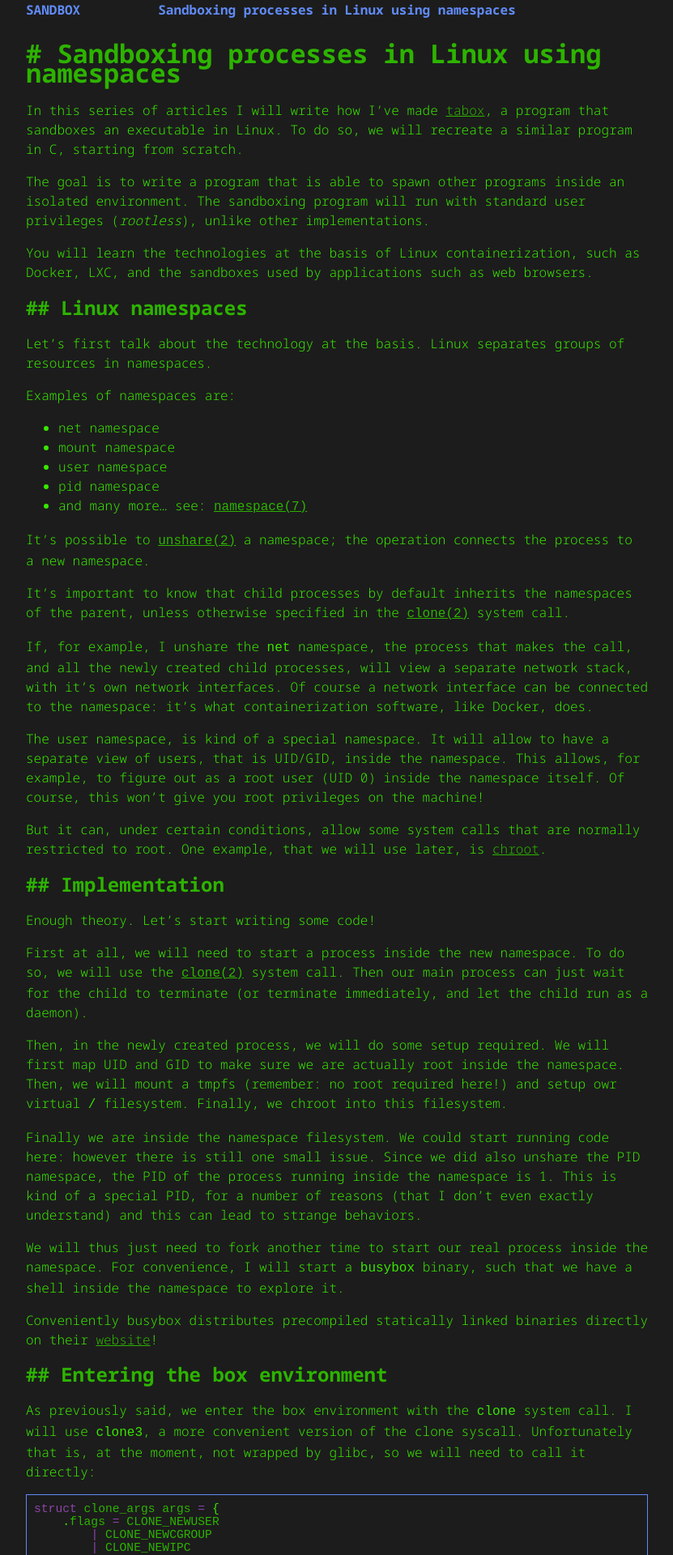
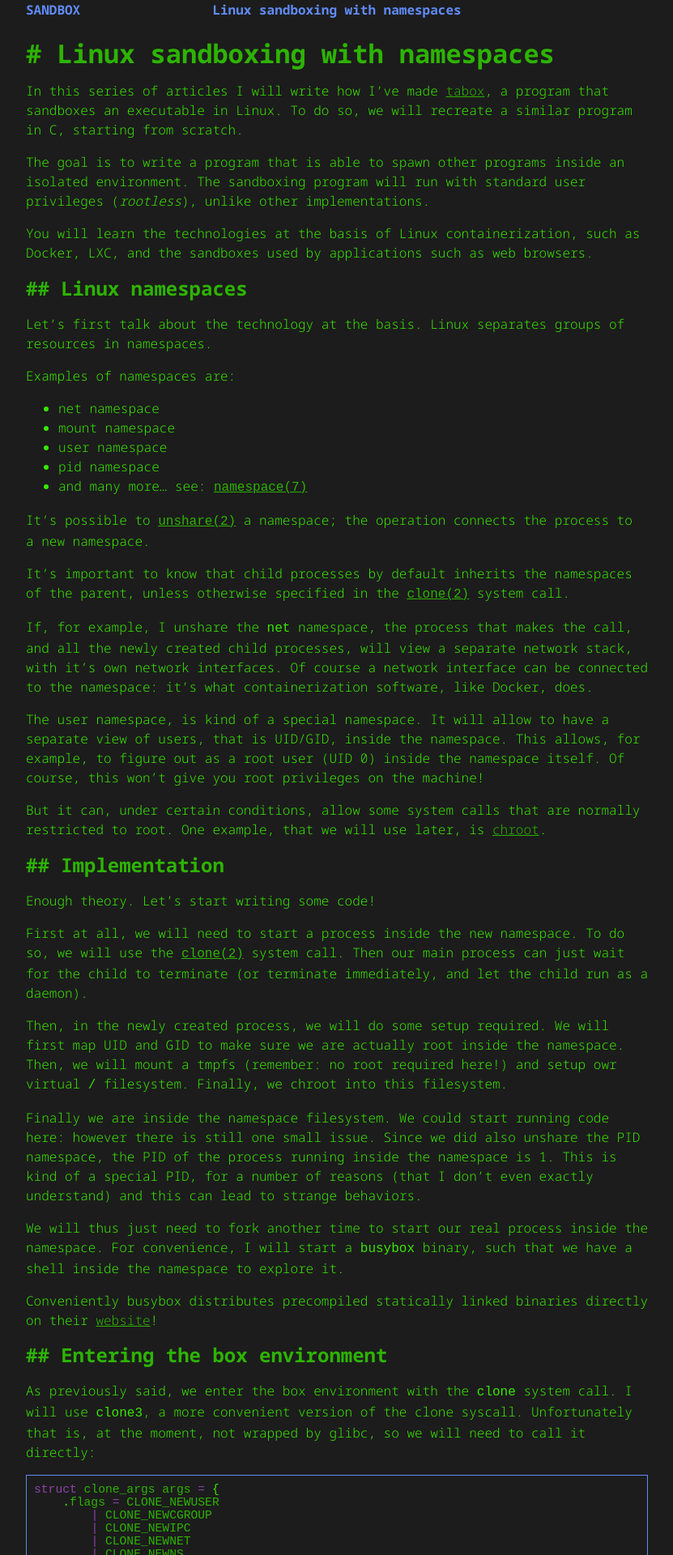
Before and after one commit to alerighi/alerighi.github.io, a Jekyll site: the page built from _posts/2024-02-17-linux-sandboxing.md, in a window 1280 px wide. Shown: the top 1920 px of the page at 81% size, without its empty margins (224-1055 px from the left). Built offline with Jekyll 4.4.1, drawn with Linux system fonts in a browser that asks for light colours.

Commit message:
update title

```diff
--- a/_posts/2024-02-17-linux-sandboxing.md
+++ b/_posts/2024-02-17-linux-sandboxing.md
@@ -1,6 +1,6 @@
 ---
 layout: default
-title: "Sandboxing processes in Linux using namespaces"
+title: "Linux sandboxing with namespaces"
 title_left: SANDBOX
 fn_keys:
   - key: F3
@@ -13,7 +13,7 @@ fn_keys:
 og_description: A practical guide on sandboxing processing in Linux using the namespaces functionality
 ---
 
-# Sandboxing processes in Linux using namespaces
+# Linux sandboxing with namespaces
 
 In this series of articles I will write how I've made [tabox](https://github.com/alerighi/tabox), a
 program that sandboxes an executable in Linux. To do so, we will recreate a similar program in C,
```
